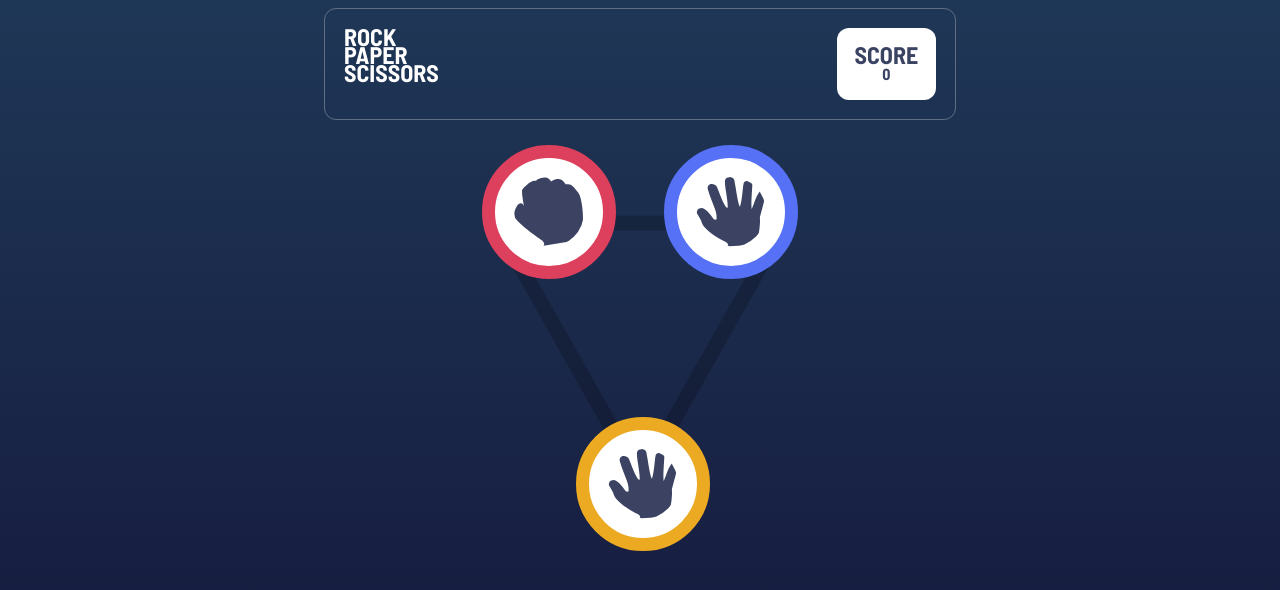
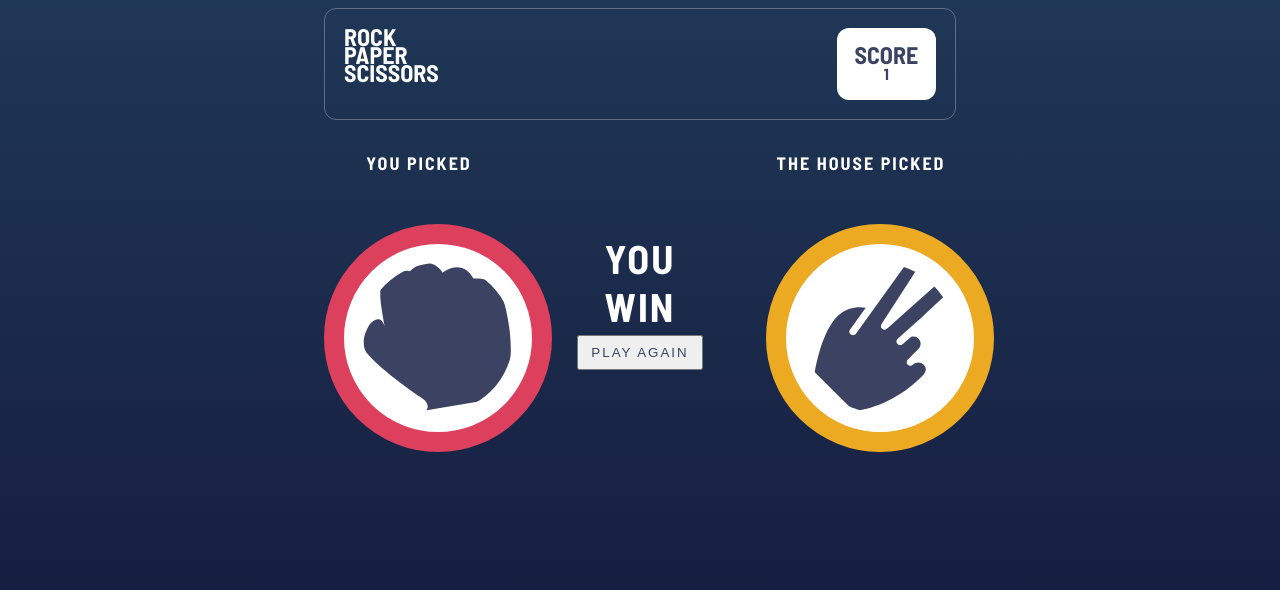
Before and after one commit to 4august/pedra-papel-tesoura, a plain HTML site: page index.html in a window 1280 px wide. Both pictures are taken after a click on the picture 548 px from the left and 212 px from the top of the page. Drawn offline with Linux system fonts and the light colour scheme.

Commit message:
commiting new files and new features

```diff
--- a/controller.js
+++ /dev/null
@@ -1,44 +0,0 @@
-class Controller {
-    constructor() {
-        this.opcoes = new Array(
-            new Opcao('pedra', 'images/icon-rock.svg', 'papel'),
-            new Opcao('papel', 'images/icon-paper.svg', 'tesoura'),
-            new Opcao('tesoura', 'images/icon-paper.svg', 'pedra'),
-        ),
-            this.init(),
-            this.contador = 0;
-    }
-    init() {
-        this.jogo = document.querySelector(".jogo");
-
-        this.opcoes.forEach((opcao) => this.jogo.innerHTML += new View(opcao).template())
-        this.jogar()
-    }
-    jogar() {
-        document.querySelectorAll(".opcao").forEach((botao) => {
-            botao.addEventListener("click", (e) => {
-                let random = Math.floor(Math.random() * this.opcoes.length);
-                let escolha = this.opcoes.findIndex(i => i.nome === botao.getAttribute("id"))
-
-                if (this.opcoes[escolha].fraqueza == this.opcoes[random].nome)
-                    console.log(
-                        `voce jogou ${this.opcoes[escolha].nome} e o algoritmo ${this.opcoes[random].nome}
-                        \n o algortimo venceu
-                    `);
-
-                else if (this.opcoes[escolha].nome == this.opcoes[random].fraqueza) {
-                    console.log(
-                        `voce jogou ${this.opcoes[escolha].nome} e o algoritmo ${this.opcoes[random].nome}
-                        \n você venceu
-                    `);
-
-                } else
-                    console.log(
-                        `voce jogou ${this.opcoes[escolha].nome} e o algoritmo ${this.opcoes[random].nome}
-                        \n deu empate
-                    `)
-                    e.preventDefault()
-            })
-        })
-    }
-}
--- a/index.html
+++ b/index.html
@@ -1,4 +1,3 @@
-
 <head>
   <meta charset="UTF-8">
   <meta name="viewport" content="width=device-width, initial-scale=1.0"> <!-- displays site properly based on user's device -->
@@ -23,12 +22,30 @@
         <h4>0</h4>
       </div>
      </div>
-     <form class="jogo">
-     </form>
+     <div class="jogo">
+     </div>
+     <div class="resultado">
+      <div class="jogador">
+        <h5>You Picked</h5>
+        <img src="images/icon-paper.svg" class="opcao papel" alt="">
+      </div>
+      <div class="jogar-novamente">
+        <h2>YOU WIN</h2>
+        <button class="novo-jogo">
+          play again
+        </button>
+      </div>
+      <div class="algoritmo">
+        <h5>the house picked</h5>
+        <img src="images/icon-rock.svg" class="opcao pedra" alt="">
+      </div>
+     </div>
   </div>
-  <script src="model.js"></script>
-  <script src="view.js"></script>
-  <script src="controller.js"></script>
+  <script src="js/model.js"></script>
+  <script src="js/viewJogo.js"></script>
+  <script src="js/viewResultado.js"></script>
+  <script src="js/viewPontuacao.js"></script>
+  <script src="js/controller.js"></script>
   <script>
     let controle = new Controller();
   </script>
--- /dev/null
+++ b/js/controller.js
@@ -0,0 +1,63 @@
+class Controller {
+    constructor() {
+        this.jogo = document.querySelector(".jogo");
+        this.resultado = document.querySelector(".resultado");
+        this.pontuacao = document.querySelector(".score h4");
+        this.opcoes = new Array(
+            new Opcao('pedra', 'images/icon-rock.svg', 'papel'),
+            new Opcao('papel', 'images/icon-paper.svg', 'tesoura'),
+            new Opcao('tesoura', 'images/icon-scissors.svg', 'pedra'),
+        ),
+            this.init()
+            this.contador = 0;
+        }
+        init() {
+        this.opcoes.forEach((opcao) => this.jogo.innerHTML += new ViewJogo(opcao).template())
+        this.jogar()
+    }
+    jogar() {
+        document.querySelectorAll(".opcao").forEach((botao) => {
+            botao.addEventListener("click", (e) => {
+                let random = Math.floor(Math.random() * this.opcoes.length);
+                let escolha = this.opcoes.findIndex(i => i.nome === botao.getAttribute("id"));
+                let resultado = ""
+
+                if (this.opcoes[escolha].fraqueza == this.opcoes[random].nome){
+                    resultado = "you lose"
+                     console.log(
+                         `voce jogou ${this.opcoes[escolha].nome} e o algoritmo ${this.opcoes[random].nome}
+                         \n o algortimo venceu
+                     `);
+                     }
+                else if (this.opcoes[escolha].nome == this.opcoes[random].fraqueza) {
+                    resultado = "you win"
+                    this.contador++
+                    this.pontuacao.innerHTML = new ViewPontuacao(this.contador).template()
+                     console.log(
+                         `voce jogou ${this.opcoes[escolha].nome} e o algoritmo ${this.opcoes[random].nome}
+                         \n você venceu
+                     `);
+
+                } else{
+                    resultado = "draw"
+                     console.log(
+                         `voce jogou ${this.opcoes[escolha].nome} e o algoritmo ${this.opcoes[random].nome}
+                         \n deu empate
+                     `)
+                }
+                this.resultado.innerHTML = new ViewResultado(escolha, random, resultado).template()
+                this.jogo.style.display = "none";
+                this.resultado.style.display = "flex";
+
+                this.jogarNovamente()
+            })
+        })
+    }
+    jogarNovamente(){
+        document.querySelector(".novo-jogo").addEventListener("click" , () =>{
+            this.init();
+            this.resultado.style.display = "none";
+            this.jogo.style.display = "block";
+        })
+    }
+}
--- a/view.js
+++ b/js/viewJogo.js
@@ -1,4 +1,4 @@
-class View{
+class ViewJogo{
     constructor(opcao){
         this.opcao = opcao
     }
--- /dev/null
+++ b/js/viewPontuacao.js
@@ -0,0 +1,11 @@
+class ViewPontuacao{
+    constructor(pontuacao){
+        this.pontuacao = pontuacao;
+    }
+
+    template(){
+        return`
+            <h4>${this.pontuacao}</h4>
+        `
+    }
+}
--- /dev/null
+++ b/js/viewResultado.js
@@ -0,0 +1,27 @@
+class ViewResultado{
+    constructor(jogador, algoritmo, resultado){
+        this.jogador = jogador;
+        this.algoritmo = algoritmo;
+        this.resultado = resultado
+        this.opcoes = new Controller().opcoes
+        this.template();
+    }
+    template(){
+        return`
+            <div class="jogador">
+                <h5>You Picked</h5>
+                <img src="${this.opcoes[this.jogador].imagem}" class="opcao ${this.opcoes[this.jogador].nome}" alt="">
+            </div>
+            <div class="jogar-novamente">
+                <h2>${this.resultado}</h2>
+                <button class="novo-jogo">
+                play again
+                </button>
+            </div>
+            <div class="algoritmo">
+                <h5>the house picked</h5>
+                <img src="${this.opcoes[this.algoritmo].imagem}" class="opcao ${this.opcoes[this.algoritmo].nome}" alt="">
+            </div>
+        `
+    }
+}
--- a/style.css
+++ b/style.css
@@ -67,3 +67,48 @@ body{
     bottom: -20%;
     right: 39%;
 }
+
+.container .resultado{
+    display: none;
+    justify-content: space-between;
+    margin-top: 5%;
+}
+.container .resultado .jogador, .container .resultado .jogar-novamente, .container .resultado .algoritmo{
+    text-align: center;
+    width: 100%;
+    color: white;
+    text-transform: uppercase;
+    letter-spacing: 2px;
+}
+.container .resultado .jogador h5, .container .resultado .algoritmo h5{
+    font-size: 18px;
+    margin: 0;
+    margin-bottom: 50px;
+}
+.container .resultado .jogar-novamente h2{
+    font-size: 40px;
+    margin: 0;
+    margin-bottom: 5px;
+}
+.container .resultado .jogar-novamente button{
+    text-transform: uppercase;
+    letter-spacing: 2px;
+    color: hsl(229, 25%, 31%);
+    padding: 6% 3%;
+}
+.container .resultado .jogador img, .container .resultado .algoritmo img{
+    height: 150px;
+    width: 150px;
+    object-fit: contain;
+    background: white;
+    padding: 10%;
+    border-radius: 100%;
+}
+.container .resultado .jogar-novamente{
+    display: grid;
+    align-content: center;
+    padding: 0 10%;
+}
+.container .resultado .jogador .pedra, .container .resultado .algoritmo .pedra{border: 20px solid hsl(349, 70%, 56%);}
+.container .resultado .jogador .papel, .container .resultado .algoritmo .papel{border: 20px solid hsl(230, 89%, 65%);}
+.container .resultado .jogador .tesoura, .container .resultado .algoritmo .tesoura{border: 20px solid  hsl(40, 84%, 53%);}
```
Also changed, not shown: js/model.js (renamed from model.js).
